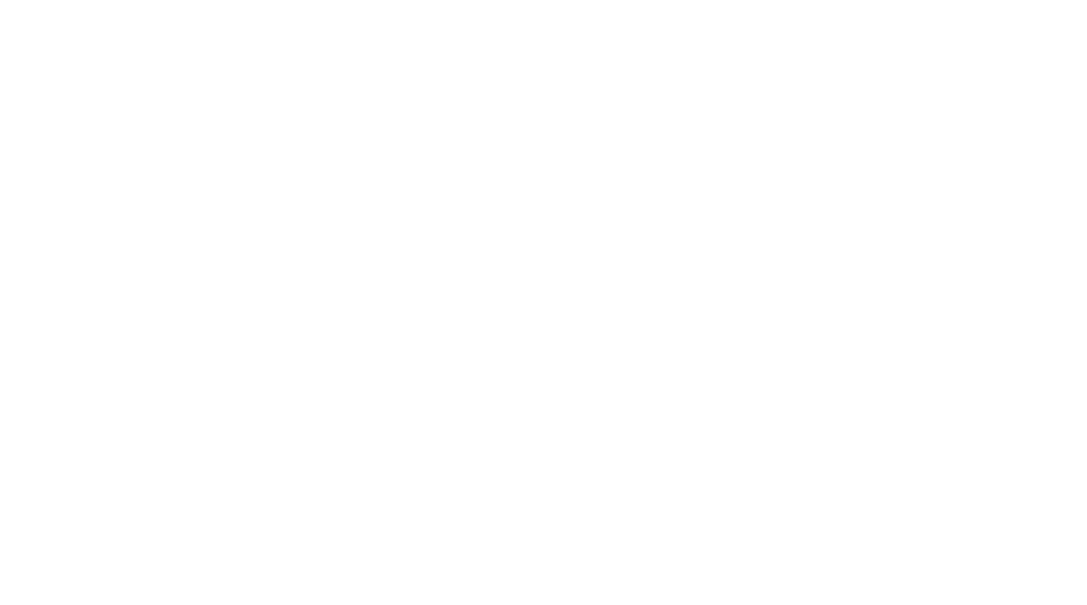
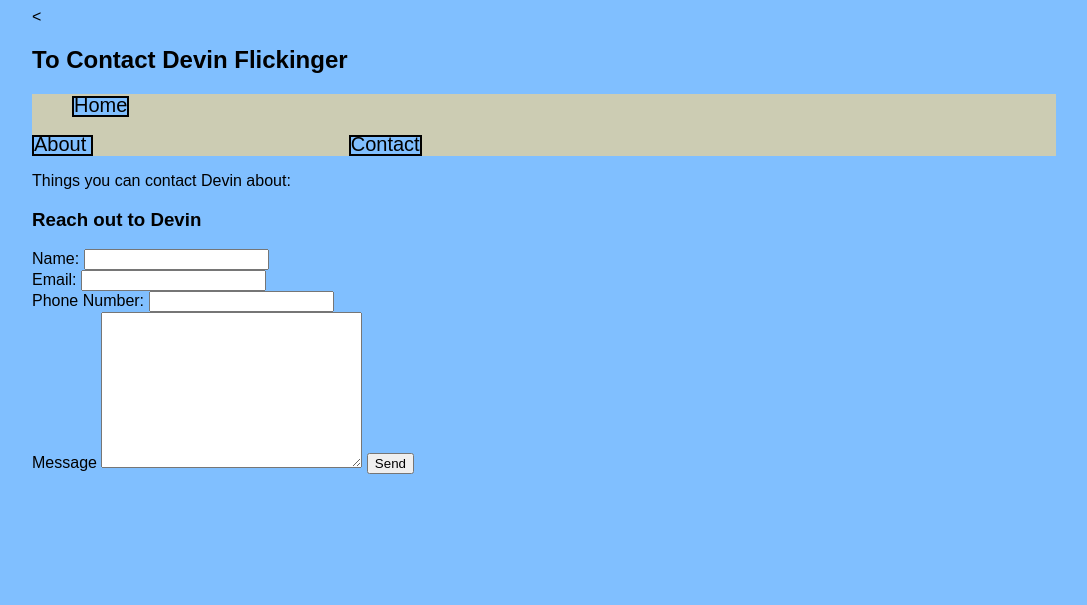
Before and after one commit to DevinFlick/my_portfolio, a website: page public/html/contact.html in a window 1280 px wide. Shown: the whole page, without its empty margins (96-1183 px from the left). Drawn offline with Linux system fonts and the light colour scheme; files that its build step writes are made by us from their sources.

Commit message:
fleshed out contact and about, added form to contact, connected js to server via bodyparser

```diff
--- a/package.json
+++ b/package.json
@@ -9,6 +9,7 @@
   "author": "",
   "license": "ISC",
   "dependencies": {
+    "body-parser": "^1.15.1",
     "express": "^4.13.4"
   }
 }
--- a/public/css/main.css
+++ b/public/css/main.css
@@ -18,18 +18,18 @@ div#navigation {
 div#navigation li {
   list-style: none;
   display: inline;
-  margin-right: 30%;
+  margin-right: 25%;
 }
 
 #navigation li a{
   text-decoration: none;
-  color: white;
-  font-size: 35px;
+  color: black;
+  font-size: 20px;
 }
 
 .btn{
-  width:100px;
-  height: 70px;
-  background-color:white;
+  width:50px;
+  height: 50px;
+  background-color:#80bfff;
   border:2px solid black;
 }
--- a/public/html/about.html
+++ b/public/html/about.html
@@ -0,0 +1,34 @@
+<!DOCTYPE html>
+<html>
+  <head>
+    <title>Devin Flickinger - About</title>
+    <link rel="stylesheet" href="css/main.css">
+    <h2>About Devin Flickinger</h2>
+  </head>
+  <body>
+    <div id='navigation'>
+      <ul>
+        <li class='btn'>
+          <a href="/">Home</a>
+        </li>
+        <li class='btn'>
+          <a href="/about">About</a>
+        </li>
+        <li class='btn'>
+          <a href="/contact">Contact</a>
+        </li>
+      </ul>
+    </div>
+    <!-- End of Navigation  -->
+    <div>
+      <p>
+        Paragragh here
+      </p>
+    </div>
+    <div>
+    <!-- image here  -->
+    </div>
+    <div>footer</div>
+  </body>
+
+</html>
--- a/public/html/contact.html
+++ b/public/html/contact.html
@@ -0,0 +1,46 @@
+<!DOCTYPE html>
+<<html>
+  <head>
+    <title>Devin Flickinger - Contact</title>
+    <link rel="stylesheet" href="css/main.css">
+    <h2>To Contact Devin Flickinger</h2>
+  </head>
+  <body>
+    <div id='navigation'>
+      <ul>
+        <li class='btn'>
+          <a href="/">Home</a>
+        </li>
+      </ul>
+      <li class='btn'>
+        <a href="/about">About</a>
+      </li>
+      <li class='btn'>
+        <a href="/contact">Contact</a>
+      </li>
+    </div>
+    <!-- End Of navigation -->
+    <div>
+      <p>Things you can contact Devin about:</p>
+    </div>
+    <div>
+      <form action="/contact" method='POST'>
+        <h3>Reach out to Devin</h3>
+        <label for="name">Name:</label>
+        <input type="text" name='name' required>
+        <br>
+        <label for="email">Email:</label>
+        <input type="email" name='email' required>
+        <br>
+        <label for="phone">Phone Number:</label>
+        <input type="text" name='phone'>
+        <br>
+        <label for="Message">Message</label>
+        <textarea name="message" cols="30" rows="10"></textarea>
+        <button type="Submit">Send</button>
+      </form>
+      <!-- End of Contact form -->
+    </div>
+
+  </body>
+</html>
```
Also changed, not shown: index.js (+9 -0 lines).
